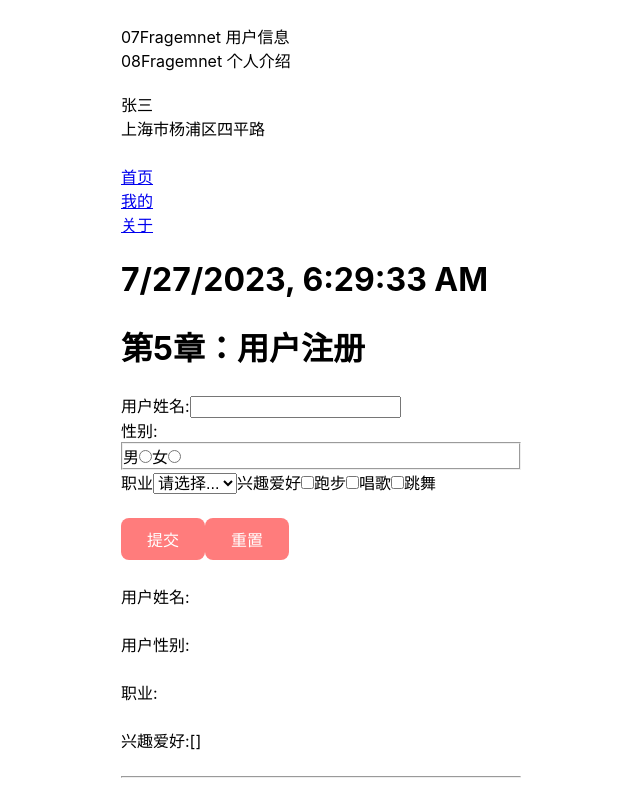
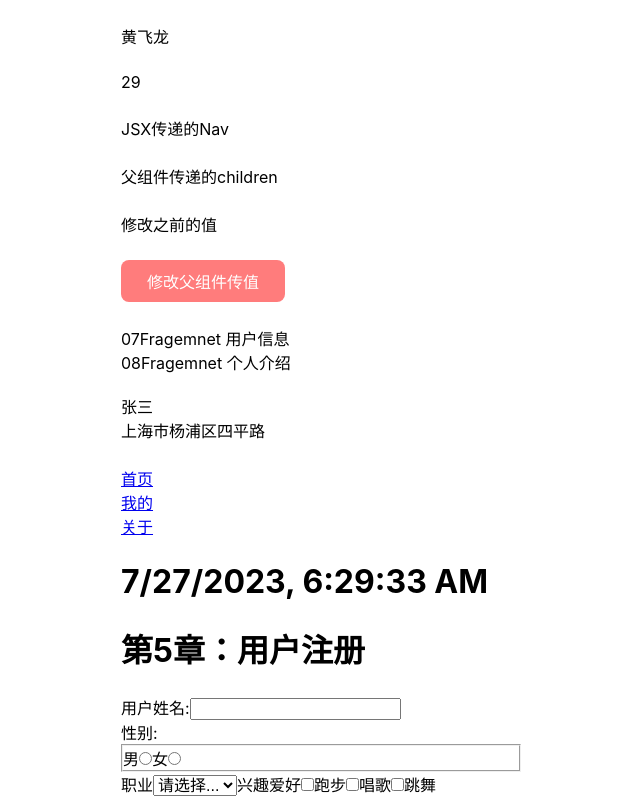
Before and after one commit to feelonewong/01-first-react-app, a React (Create React App) app: page / in a window 1280 px wide. Shown: the top 800 px of the page, without its empty margins (319-959 px from the left). Built offline with nearby package versions, Linux system fonts and the light colour scheme.

Commit message:
update: 第8章 完成

```diff
--- a/src/App.js
+++ b/src/App.js
@@ -9,6 +9,9 @@ import UserChange from "./components/UserChange"
 import Effect06 from './pages/06Effect/index'
 import Fragement07 from './pages/07JSX/index'
 import Nav from './pages/07JSX/childItem'
+import ParentValue from './pages/08ParenetValue/index'
+import ParentJSXChild from './pages/08ParenetValue/nav'
+import CompValue from './pages/08ParenetValue/compValue'
 import { useState } from "react";
 function App() {
   const [microBlogs, setMicroBlogs] = useState([
@@ -50,6 +53,7 @@ function App() {
       publishDate: "2023-01-02",
     },
   ]);
+  const [text, setText] = useState('修改之前的值')
   const titleStyle = {
     fontSize: "20px",
     color: "red",
@@ -78,8 +82,16 @@ function App() {
     e.preventDefault();
     console.log("args", ...args);
   }
+  function handleChangeText(){
+    setText("修改以后得值")
+  }
   return (
     <main className="container">
+      {/* 第8章开始 */}
+      <CompValue></CompValue>
+      <ParentJSXChild></ParentJSXChild>
+      <ParentValue onInputChange={handleChangeText} text={text}></ParentValue>
+      {/* 第8章结束 */}
       {/* 第7章 开始 */}
       <Fragement07></Fragement07>
       <Nav>
--- /dev/null
+++ b/src/pages/08ParenetValue/compValue.js
@@ -0,0 +1,26 @@
+function CompValue(){
+    const obj = {
+        name: '黄飞龙',
+        age: 29
+    }
+    return <>
+        <UserDet {...obj}></UserDet>
+    </>
+}
+
+function UserDet(props){
+    return(
+        <UserCard {...props}></UserCard>
+    )
+}
+
+function UserCard({name, age}){
+    return(
+        <>
+        <p>{name}</p>
+        <p>{age}</p>
+        </>
+    )
+}
+
+export default CompValue;
--- /dev/null
+++ b/src/pages/08ParenetValue/index.js
@@ -0,0 +1,10 @@
+function ChildValue(props){
+    return (
+        <div>
+            <p>{props.text}</p>
+            <button onClick={props.onInputChange}>修改父组件传值</button>
+        </div>
+    )
+}
+
+export default  ChildValue;
--- /dev/null
+++ b/src/pages/08ParenetValue/nav.js
@@ -0,0 +1,35 @@
+import PropTypes from 'prop-types'
+function NavChild({nav, children, age}){
+    return(
+        <>
+            <div>
+                {nav}
+            </div>
+            {children}
+        </>
+    )
+}
+NavChild.propTypes = {
+    age: PropTypes.number,
+    nav: PropTypes.object
+}
+
+function FComp(){
+    const age = 100
+    return(
+        <>
+        <NavChild nav={<Nav/>} age={age}>
+            <div>父组件传递的children</div>
+        </NavChild>
+        </>
+    )
+}
+
+function Nav(){
+    return(
+        <>
+        JSX传递的Nav</>
+    )
+}
+
+export default FComp;
```
